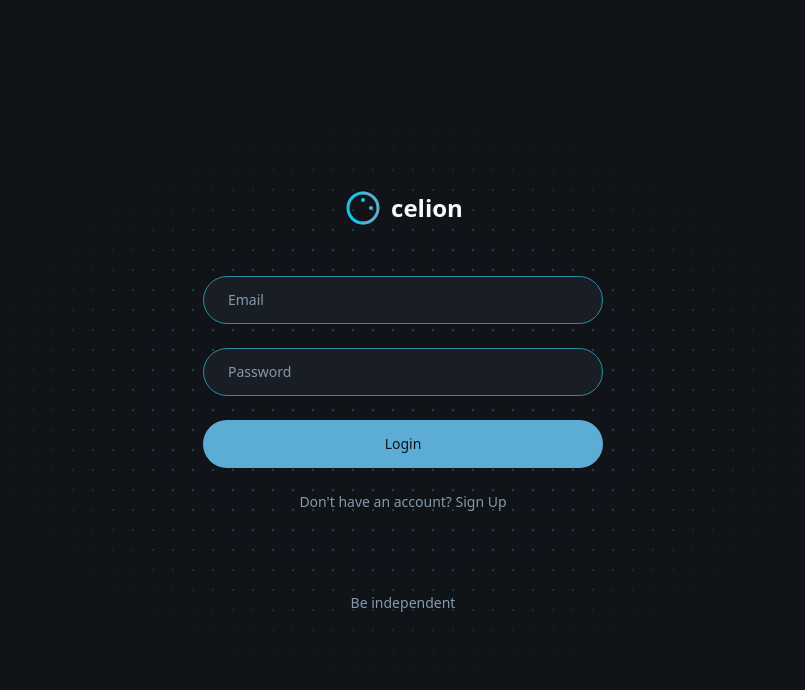
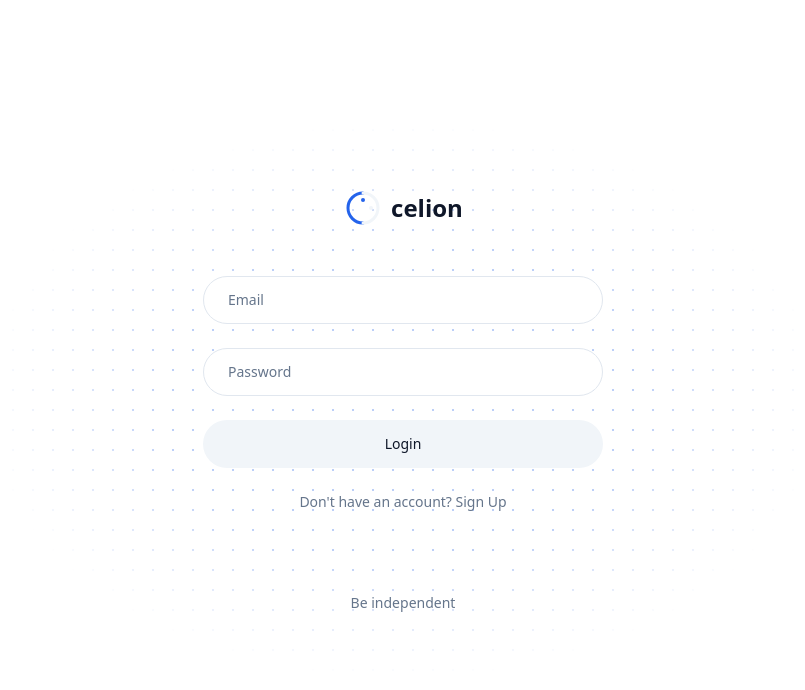
Before and after one commit to MaxDedecke/celion, a React (Vite) app: page / in a window 1280 px wide. Shown: the top 690 px of the page, without its empty margins (237-1042 px from the left). Built offline with nearby package versions, Linux system fonts and the light colour scheme; the HTML template or start-up script is replaced by a standard one.

Commit message:
Implement theme switching

```diff
--- a/src/index.css
+++ b/src/index.css
@@ -8,48 +8,91 @@ All colors MUST be HSL.
 
 @layer base {
   :root {
-    --background: 220 20% 8%;
-    --foreground: 210 40% 98%;
+    --background: 0 0% 100%;
+    --foreground: 222 47% 11%;
 
-    --card: 220 18% 12%;
-    --card-foreground: 210 40% 98%;
+    --card: 0 0% 100%;
+    --card-foreground: 222 47% 11%;
 
-    --popover: 220 18% 12%;
-    --popover-foreground: 210 40% 98%;
+    --popover: 0 0% 100%;
+    --popover-foreground: 222 47% 11%;
 
-    --primary: 190 80% 50%;
-    --primary-foreground: 220 20% 8%;
+    --primary: 221 83% 53%;
+    --primary-foreground: 210 40% 98%;
 
-    --secondary: 200 60% 60%;
-    --secondary-foreground: 220 20% 8%;
+    --secondary: 210 40% 96%;
+    --secondary-foreground: 222 47% 11%;
 
-    --muted: 220 15% 20%;
-    --muted-foreground: 210 20% 60%;
+    --muted: 210 40% 96%;
+    --muted-foreground: 215 16% 47%;
 
-    --accent: 190 70% 45%;
-    --accent-foreground: 220 20% 8%;
+    --accent: 221 83% 53%;
+    --accent-foreground: 210 40% 98%;
 
-    --destructive: 0 72% 51%;
+    --destructive: 0 84% 60%;
     --destructive-foreground: 210 40% 98%;
 
-    --border: 190 60% 40%;
-    --input: 220 18% 18%;
-    --ring: 190 80% 50%;
+    --border: 214 32% 91%;
+    --input: 214 32% 91%;
+    --ring: 221 83% 53%;
 
     --radius: 0.75rem;
 
-    --sidebar-background: 220 20% 8%;
+    --sidebar-background: 0 0% 100%;
+    --sidebar-foreground: 222 47% 11%;
+    --sidebar-primary: 221 83% 53%;
+    --sidebar-primary-foreground: 210 40% 98%;
+    --sidebar-accent: 210 40% 96%;
+    --sidebar-accent-foreground: 222 47% 11%;
+    --sidebar-border: 214 32% 91%;
+    --sidebar-ring: 221 83% 53%;
+
+    --success: 142 71% 45%;
+    --warning: 38 92% 50%;
+    --info: 199 89% 48%;
+  }
+
+  .dark {
+    --background: 222 47% 11%;
+    --foreground: 210 40% 98%;
+
+    --card: 222 47% 11%;
+    --card-foreground: 210 40% 98%;
+
+    --popover: 222 47% 11%;
+    --popover-foreground: 210 40% 98%;
+
+    --primary: 217 91% 60%;
+    --primary-foreground: 222 47% 11%;
+
+    --secondary: 217 33% 17%;
+    --secondary-foreground: 210 40% 98%;
+
+    --muted: 223 47% 11%;
+    --muted-foreground: 215 20% 65%;
+
+    --accent: 217 91% 60%;
+    --accent-foreground: 222 47% 11%;
+
+    --destructive: 0 62% 30%;
+    --destructive-foreground: 210 40% 98%;
+
+    --border: 217 33% 17%;
+    --input: 217 33% 17%;
+    --ring: 217 91% 60%;
+
+    --sidebar-background: 222 47% 11%;
     --sidebar-foreground: 210 40% 98%;
-    --sidebar-primary: 190 80% 50%;
-    --sidebar-primary-foreground: 220 20% 8%;
-    --sidebar-accent: 220 18% 15%;
+    --sidebar-primary: 217 91% 60%;
+    --sidebar-primary-foreground: 222 47% 11%;
+    --sidebar-accent: 217 33% 17%;
     --sidebar-accent-foreground: 210 40% 98%;
-    --sidebar-border: 220 15% 15%;
-    --sidebar-ring: 190 80% 50%;
+    --sidebar-border: 217 33% 17%;
+    --sidebar-ring: 217 91% 60%;
 
-    --success: 140 60% 45%;
-    --warning: 45 90% 55%;
-    --info: 200 80% 50%;
+    --success: 142 71% 45%;
+    --warning: 38 92% 50%;
+    --info: 199 89% 48%;
   }
 }
 
```
